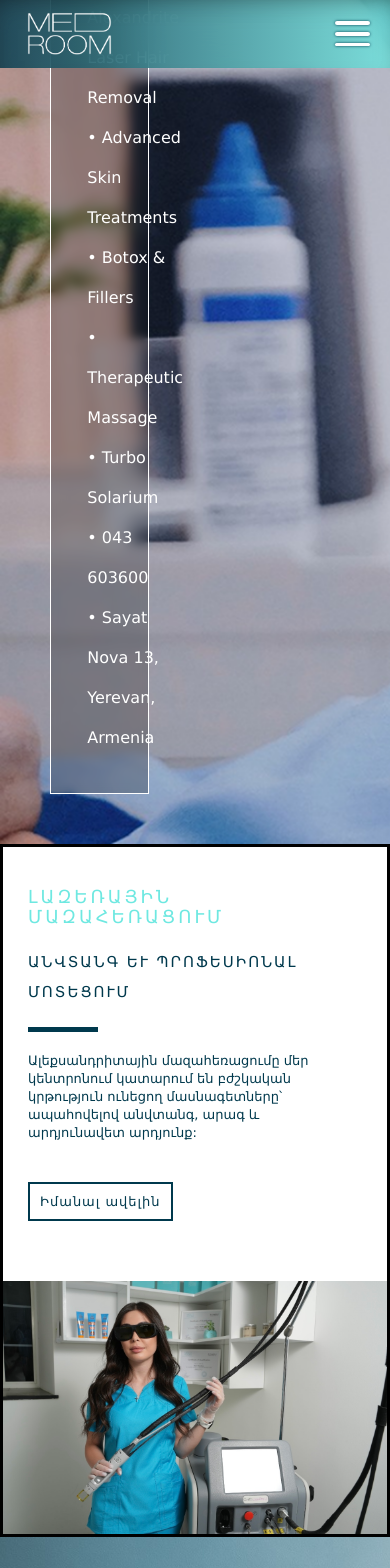
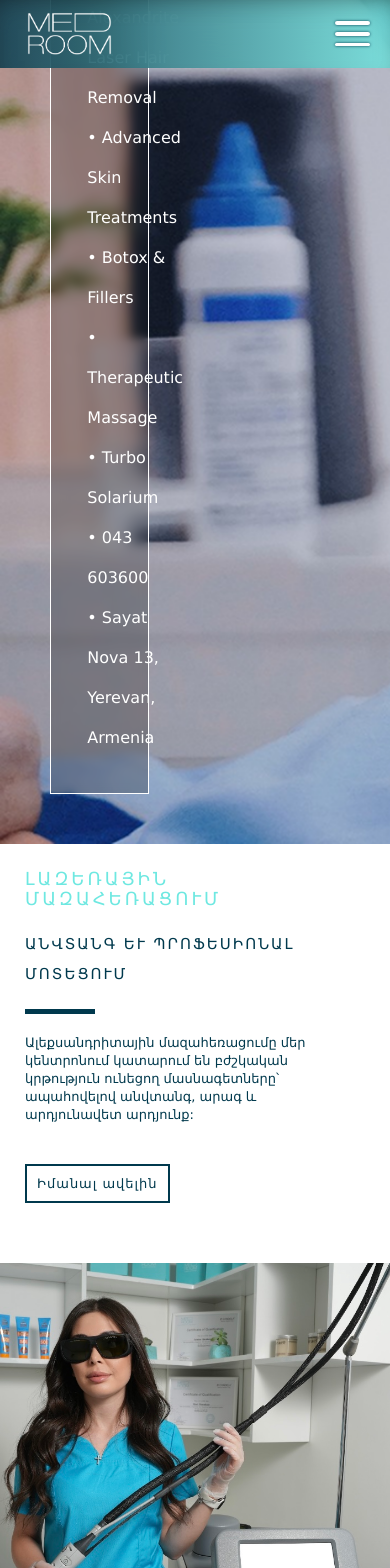
Before and after one commit to hrach347/Medroom-Clinics, a React (Create React App) app in the folder medroom_web/: page / in a window 390 px wide. Shown: the top 1568 px of the page. Built offline with nearby package versions, Linux system fonts and the light colour scheme.

Commit message:
categoryCard media update

```diff
--- a/medroom_web/src/components/CategoryCard/style.module.css
+++ b/medroom_web/src/components/CategoryCard/style.module.css
@@ -33,7 +33,7 @@
   font-weight: 400;
   text-transform: uppercase;
   letter-spacing: 3px;
-  padding-top: 10%;
+  padding-top: 5%;
 }
 .description {
   color: #00394d;
@@ -68,24 +68,30 @@
 
 .aboutRight {
   width: 40%;
-  height: 70vh;
+  height: 65vh;
   background-position: center;
   background-size: cover;
   background-repeat: no-repeat;
   z-index: 1;
 }
 
+/* .aboutRight > img {
+  width: 100%;
+  height: 100%;
+  object-fit: cover;
+  flex-grow: 1;
+} */
+
 @media screen and (max-width: 3000px) and (min-width: 1400px) {
   .title {
     font-size: 23px;
   }
-
   .description {
     font-size: 30px;
     line-height: 40px;
   }
   .aboutRight {
-    height: 60vh;
+    height: 55vh;
   }
 }
 
@@ -132,7 +138,7 @@
     padding: 10px;
   }
   .aboutRight {
-    height: 30vh;
+    height: 25vh;
   }
 }
 
@@ -159,6 +165,7 @@
   }
   .aboutRight {
     width: 100% !important;
+    height: 50vh;
   }
 }
 
@@ -167,6 +174,11 @@
     width: 100%;
     gap: 50px;
     padding-bottom: 0;
+  }
+
+  .aboutRight {
+    width: 100% !important;
+    height: 50vh;
   }
 
   .aboutLeft {
--- a/medroom_web/src/ui/AboutPart/style.module.css
+++ b/medroom_web/src/ui/AboutPart/style.module.css
@@ -8,7 +8,7 @@
   background-position: end;
   background-repeat: no-repeat;
   background-size: contain;
-  border: solid;
+  background-color: rgb(248, 246, 246);
 }
 
 @media screen and (max-width: 768px) {
```
